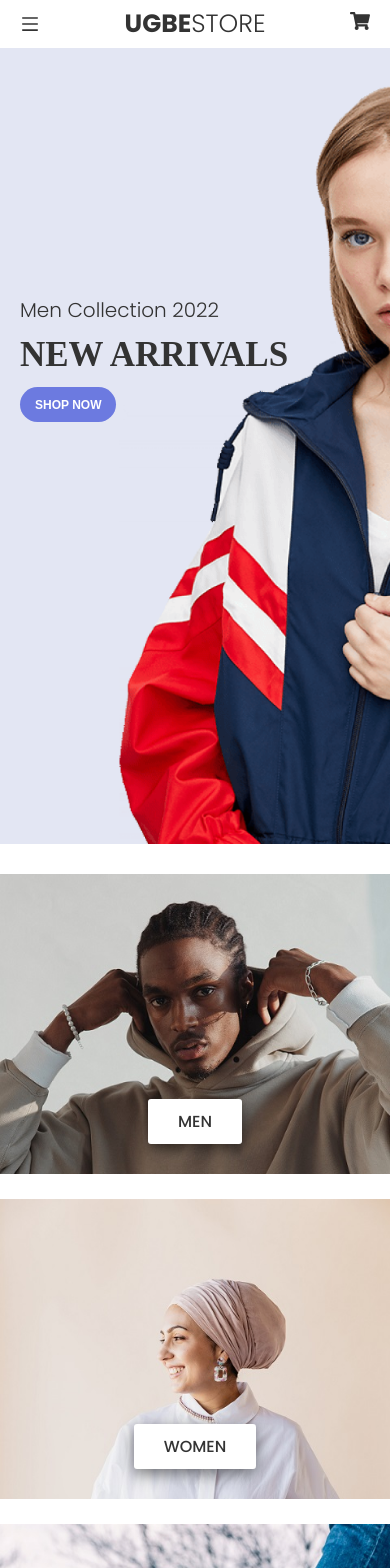
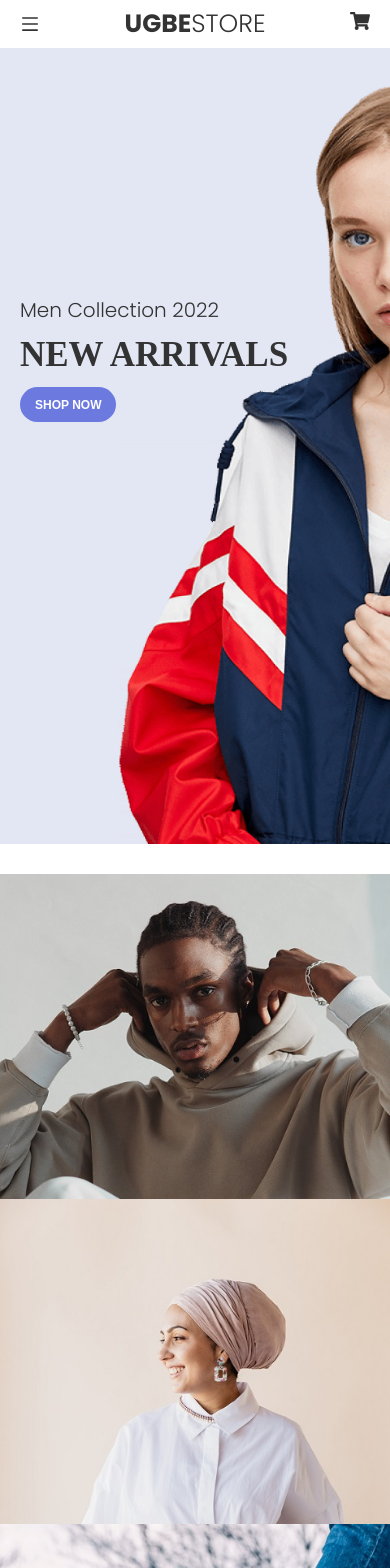
Before and after one commit to ugbeadie/react-ecommerce-app, a React (Create React App) app: page / in a window 390 px wide. Shown: the top 1568 px of the page. Built offline with nearby package versions, Linux system fonts and the light colour scheme; a web font is replaced by a local one.

Commit message:
link category to shop

```diff
--- a/src/App.css
+++ b/src/App.css
@@ -375,13 +375,13 @@
     overflow: hidden;
 }
 
-.zoom-in {
+.zoom-in a {
     position: relative;
     display: flex;
     justify-content: center;
     align-items: center;
     flex-direction: column;
-    cursor: pointer;
+    color: var(--black);
 }
 
 .category-text {
@@ -1275,7 +1275,7 @@
         width: 100%;
         height: 300px;
     }
-    .zoom-in {
+    .zoom-in a {
         width: 100%;
         height: 100%;
     }
--- a/src/components/Categories.js
+++ b/src/components/Categories.js
@@ -1,11 +1,11 @@
 import React from 'react'
+import { Link } from "react-router-dom";
 import Men from './assets/categories/man-in-white-and-light-tan-outfit.jpg'
 import Women from './assets/categories/woman-puts-hand-in-pocket.jpg'
 import Footwears from './assets/categories/new-shoes.jpg'
 import Accessories from './assets/categories/mens-watch-in-sun.jpg'
 
 const Categories = () => {
-    //TODO: set cursor to default on image hover
 
     const categories = [
         {
@@ -36,10 +36,12 @@
         return (
         <div key={category.id} className='category-imgs'>
             <div className='zoom-in'>
+                <Link to="/shop">
                 <figure>
                     <img src={category.image} alt={category.name}/>
                 </figure>
-                <p className='category-text'>{category.name}</p>
+                    <p className='category-text'>{category.name}</p>
+                </Link>
             </div>
         </div>
     )})}
--- a/src/components/pages/SingleProduct.js
+++ b/src/components/pages/SingleProduct.js
@@ -2,6 +2,8 @@
 // import { useState } from "react";
 import products from '../Data';
 import rating from '../assets/rating.jpg'
+
+//TODO: ADD SPECIFIC COLOR TO ARRAY AND RENDER IT
 
 const SingleProduct = ({handleAddToCart}) => {
 
```
